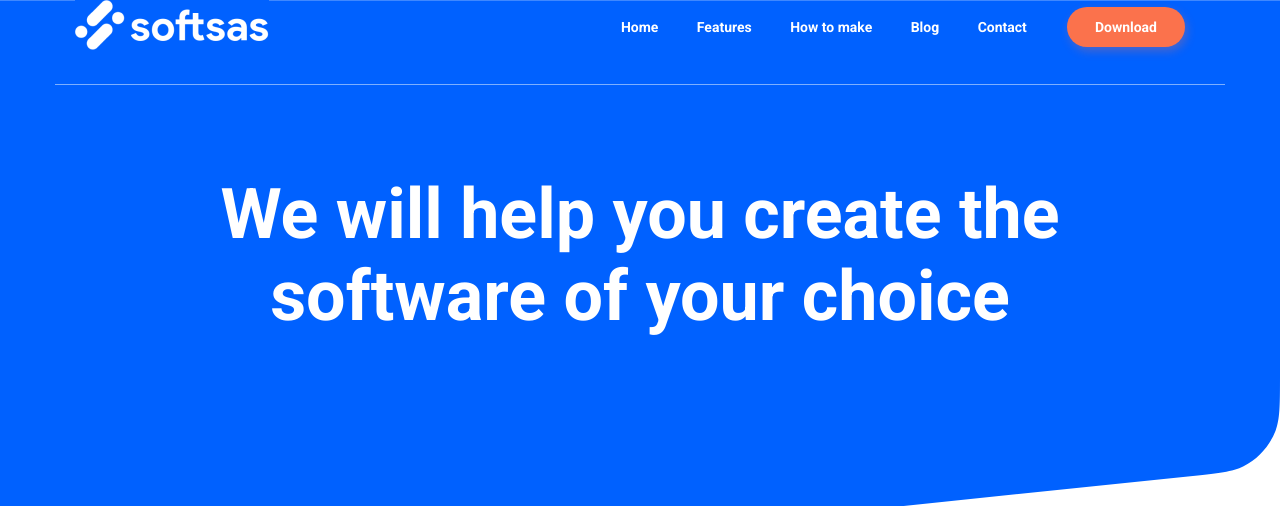
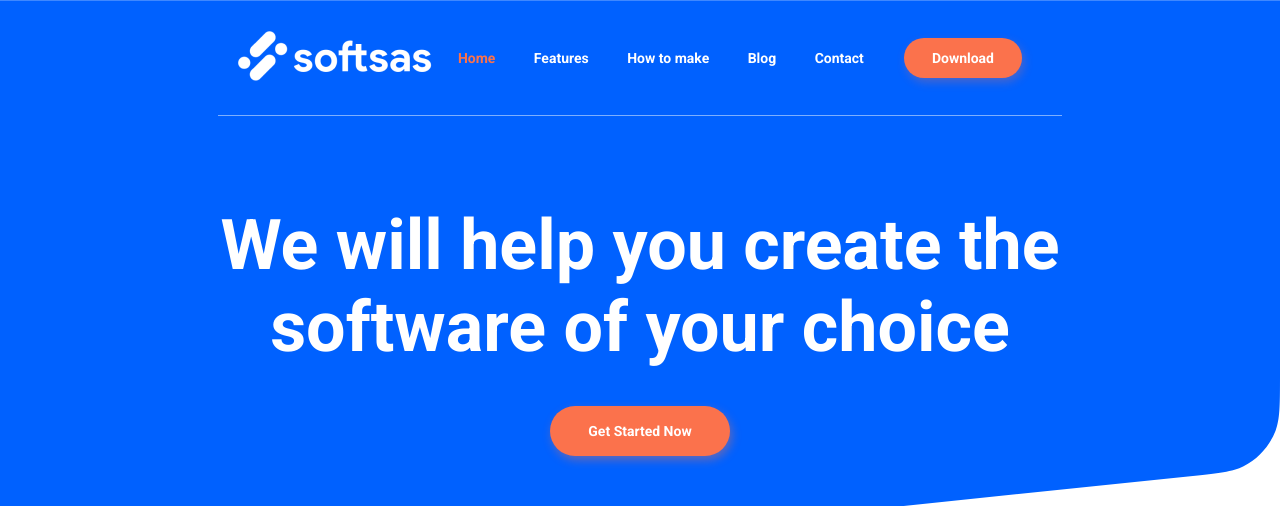
Before and after one commit to AndreyChiruk/software_site, a plain HTML site: page index.html in a window 1280 px wide. Shown: the top 506 px of the page. Drawn offline with Linux system fonts and the light colour scheme.

Commit message:
Add files via upload

```diff
--- /dev/null
+++ b/css/style.css
@@ -0,0 +1,115 @@
+*{
+    margin: 0;
+    padding: 0;
+    border: 0;
+    box-sizing: border-box;
+    font-family: "Roboto", sans-serif;
+    color: black;
+    font-size: 14px;
+    font-style: normal;
+    font-weight: 700;
+    line-height: normal;
+}
+body {
+    max-width: 100%;
+    width: 100%;
+
+}
+.container{
+    display: flex;
+    flex-direction: column;
+    margin: 0px auto;
+    background-image: url(../imgs/Rectangle_1.svg);
+    background-repeat: no-repeat;
+    background-size: contain;
+    height: 1000px;
+
+}
+.HOME_PAGE{
+    margin: 0 auto;
+}
+header{
+    display: flex;
+    justify-content: space-between;
+    align-items: center;
+    max-width: 1170px;
+    width: 100%;
+    margin: 0 auto;
+    padding: 31px 40px 0 20px;
+}
+nav{
+    display: flex;
+}
+.nav_li{
+    color: #FFF;
+    font-family: Roboto;
+    font-size: 14px;
+    font-weight: 700;
+    cursor: pointer;
+}
+.nav_li:first-child{
+    color: #FB724C;
+}
+.nav_ul{
+
+    width: 406px;
+    /*width: 100%;*/
+    display: flex;
+    justify-content: space-between;
+    list-style-type: none;
+}
+.navigation{
+
+    display: flex;
+    align-items: center;
+}
+.nav_btn{
+    color: #FFF;
+    margin-left: 40px;
+    padding: 12px 28px;
+    border-radius: 40px;
+    background: #FB724C;
+    box-shadow: 2px 4px 10px 0px rgba(251, 114, 76, 0.30);
+}
+.element{
+    margin: 31px auto 88px auto;
+    display: block;
+    background-color: #7DAFFF;
+    max-width: 1170px;
+    width: 100%;
+    height: 1px;
+}
+.heading{
+    max-width: 859px;
+    width: 100%;
+    display: flex;
+    justify-content: center;
+    margin: 0 auto;
+}
+.heading h1{
+    color: #FFF;
+    text-align: center;
+    font-family: Roboto;
+    font-size: 70px;
+    font-style: normal;
+    font-weight: 700;
+    max-width: 844px;
+}
+.click_bite_btn{
+    margin-top: 38px;
+    align-self: center;
+    max-width: 180px;
+    border-radius: 25px;
+    background: #FB724C;
+    box-shadow: 2px 4px 10px 0px rgba(251, 114, 76, 0.40);
+    padding: 17px 38px;
+    color: #FFF;
+    text-align: center;
+    font-size: 14px;
+    font-style: normal;
+    font-weight: 700;
+    line-height: normal;
+}
+.stats_image{
+    margin-top: 100px;
+}
--- a/index.html
+++ b/index.html
@@ -5,7 +5,7 @@
     <meta name="viewport"
           content="width=device-width, user-scalable=no, initial-scale=1.0, maximum-scale=1.0, minimum-scale=1.0">
     <meta http-equiv="X-UA-Compatible" content="ie=edge">
-    <link rel="stylesheet" href="style.css">
+    <link rel="stylesheet" href="css/style.css">
     <title>Site</title>
     <style>
         @import url('https://fonts.googleapis.com/css2?family=Roboto:ital,wght@0,100;0,300;0,400;0,500;0,700;0,900;1,100;1,300;1,400;1,500;1,700;1,900&display=swap');
@@ -19,7 +19,7 @@
         <div class="HOME_PAGE">
             <header>
                 <div class="header_logo">
-                    <img src="logo.png" alt="">
+                    <img src="../imgs/logo.png" alt="">
                 </div>
                 <nav>
                     <div class="navigation">
@@ -43,8 +43,9 @@
 
         </div>
         <button class="click_bite_btn">
-
+            Get Started Now
         </button>
+        <img class="stats_image" src="imgs/header_image_svg.svg" alt="">
     </div>
 </body>
 </html>
```
Also changed, not shown: imgs/Rectangle_1.svg (added), imgs/header_image.png (added), imgs/header_image_svg.svg (added), imgs/logo.png (added), scripts/script.js (added).
